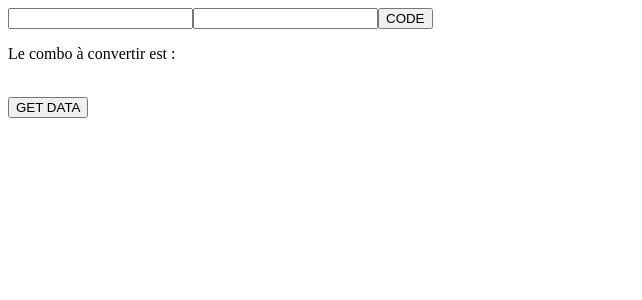
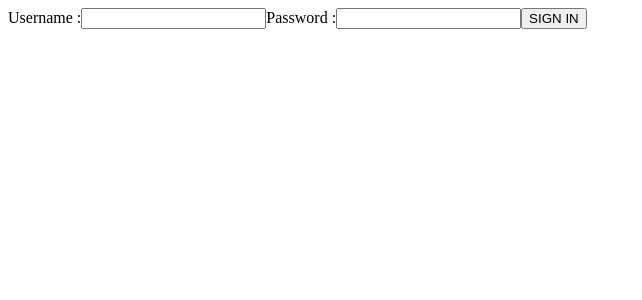
Before and after one commit to julienrousseau16/wazo-test, a React (Create React App) app: page / in a window 1280 px wide. Shown: the top 300 px of the page, without its empty margins (0-642 px from the left). Built offline with nearby package versions, Linux system fonts and the light colour scheme.

Commit message:
auth is functional and routes and installed & protected

```diff
--- a/src/App.js
+++ b/src/App.js
@@ -1,14 +1,25 @@
+import React, { useState } from 'react'
+import { BrowserRouter as Router, Switch, Route } from 'react-router-dom'
+import { TokenContext } from './tokenContext'
 
+import AdminContainer from './components/AdminContainer'
 import Login from './components/Login'
 
 import './App.css'
 
 const App = () => {
+
+  const [token, setToken] = useState('')
+
   return (
-
-      <div className="App">
-        <Login />
-      </div>
+    <Router>
+      <Switch>
+        <TokenContext.Provider value={{ token, setToken }}>
+          <Route exact path='/' component={Login} />
+          <Route path='/home' component={AdminContainer} />
+        </TokenContext.Provider>
+      </Switch>
+    </Router>
   )
 }
 
--- a/src/components/AdminContainer.js
+++ b/src/components/AdminContainer.js
@@ -1,4 +1,6 @@
-import React from 'react'
+import React, { useContext } from 'react'
+import { Redirect } from 'react-router-dom'
+import { TokenContext } from '../tokenContext'
 // import { Admin, Resource } from 'react-admin'
 // import restProvider from 'ra-data-simple-rest'
 
@@ -6,6 +8,10 @@ import React from 'react'
 
 
 const AdminContainer = () => {
+
+  const { token } = useContext(TokenContext)
+
+  if (token !== '') {
     return (
       <div>
         <h2>Best is yet to come...</h2>
@@ -14,6 +20,10 @@ const AdminContainer = () => {
       </Admin> */}
       </div>
     )
+  } else {
+    return (<Redirect to='/' />)
+  }
+
 }
 
 export default AdminContainer
--- a/src/components/Login.js
+++ b/src/components/Login.js
@@ -1,19 +1,25 @@
-import React, { useState } from 'react'
+import React, { useState, useContext } from 'react'
+import { Redirect } from 'react-router-dom'
 import axios from 'axios'
 
+import { TokenContext } from '../tokenContext'
+
 const Login = () => {
+
+  const { token, setToken } = useContext(TokenContext)
 
   const initialValues = { username: '', password: '' }
   const [formData, setFormData] = useState(initialValues)
   const [err, setError] = useState(false)
 
   const handleChange = e => {
-        const key = e.target.id
+    const key = e.target.name
     const value = e.target.value
     setFormData(prevValues => ({ ...prevValues, [key]: value }))
   }
 
-    const encode = () => {
+  const connectionAttempt = e => {
+    e.preventDefault()
     const result = window.btoa(`${formData.username}:${formData.password}`)
     const url = 'https://quintana.wazo.community/api/auth/0.1/token'
     axios.post(url, {
@@ -22,38 +28,31 @@ const Login = () => {
         'Authorization': `Basic ${result}`
       }
     })
-            .then(res => localStorage.setItem('X-Auth-Token', res.data.data.token))
+      .then(res => {
+        // localStorage.setItem('X-Auth-Token', res.data.data.token)
+        setToken(res.data.data.token)
+
+      })
       .catch(err => {
         setFormData(initialValues)
         setError(true)
       })
   }
 
-    const fetchData = () => {
-        const url = 'https://quintana.wazo.community/api/auth/0.1/users'
-        axios
-            .get(url, {
-                headers: {
-                    'X-Auth-Token': localStorage.getItem('X-Auth-Token')
-                }
-            })
-            .then(res => {
-                console.log(res.data.items[0])
-            })
-    }
-
   return (
     <>
-            <input id='username' type='text' value={formData.username} onChange={handleChange} />
-            <input id='password' type='text' value={formData.password} onChange={handleChange} />
-            <button onClick={encode}>CODE</button>
-            <p>Le combo à convertir est {formData.username}:{formData.password}</p>
-            <br />
-            <button onClick={fetchData}>GET DATA</button>
+      <form onSubmit={connectionAttempt}>
+        <label htmlFor='username'>Username :</label>
+        <input id='username' name='username' type='text' value={formData.username} onChange={handleChange} />
+        <label htmlFor='password'>Password :</label>
+        <input id='password' name='password' type='password' value={formData.password} onChange={handleChange} />
+        <input type='submit' value='SIGN IN' />
+      </form>
       {err &&
         <div>
-                    Authorization failed
+          Your username/password may be wrong... Please try again !
                 </div>}
+      {token !== '' && <Redirect to='home' />}
     </>
   );
 }
--- a/src/index.js
+++ b/src/index.js
@@ -1,17 +1,12 @@
-import React from 'react';
-import ReactDOM from 'react-dom';
-import './index.css';
-import App from './App';
-import reportWebVitals from './reportWebVitals';
+import React from 'react'
+import ReactDOM from 'react-dom'
+
+import App from './App'
+
+import './index.css'
 
 ReactDOM.render(
   <React.StrictMode>
     <App />
-  </React.StrictMode>,
-  document.getElementById('root')
-);
-
-// If you want to start measuring performance in your app, pass a function
-// to log results (for example: reportWebVitals(console.log))
-// or send to an analytics endpoint. Learn more: https://bit.ly/CRA-vitals
-reportWebVitals();
+  </React.StrictMode>, document.getElementById('root')
+)
--- a/src/reportWebVitals.js
+++ /dev/null
@@ -1,13 +0,0 @@
-const reportWebVitals = onPerfEntry => {
-  if (onPerfEntry && onPerfEntry instanceof Function) {
-    import('web-vitals').then(({ getCLS, getFID, getFCP, getLCP, getTTFB }) => {
-      getCLS(onPerfEntry);
-      getFID(onPerfEntry);
-      getFCP(onPerfEntry);
-      getLCP(onPerfEntry);
-      getTTFB(onPerfEntry);
-    });
-  }
-};
-
-export default reportWebVitals;
--- /dev/null
+++ b/src/tokenContext.js
@@ -0,0 +1,3 @@
+import { createContext } from 'react'
+
+export const TokenContext = createContext('')
```
Lines whose indentation alone changed are shown as unchanged.
